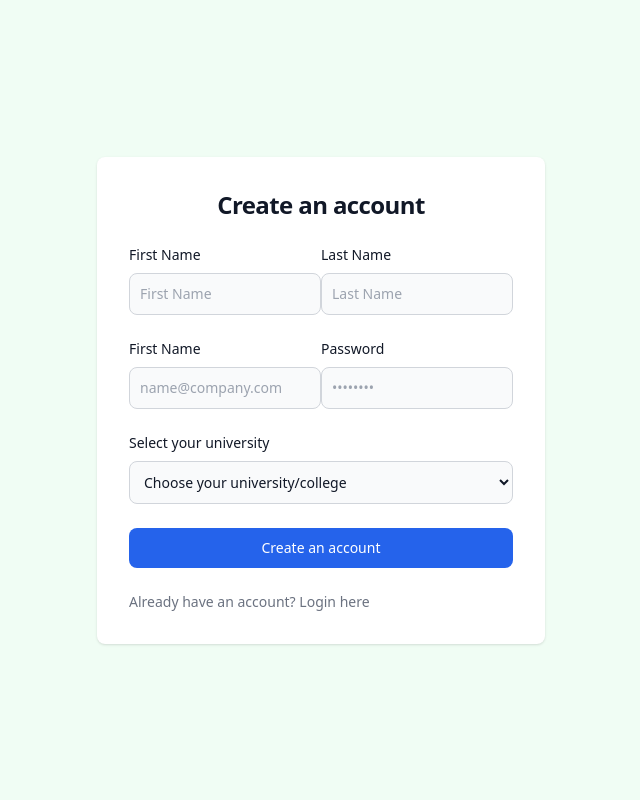
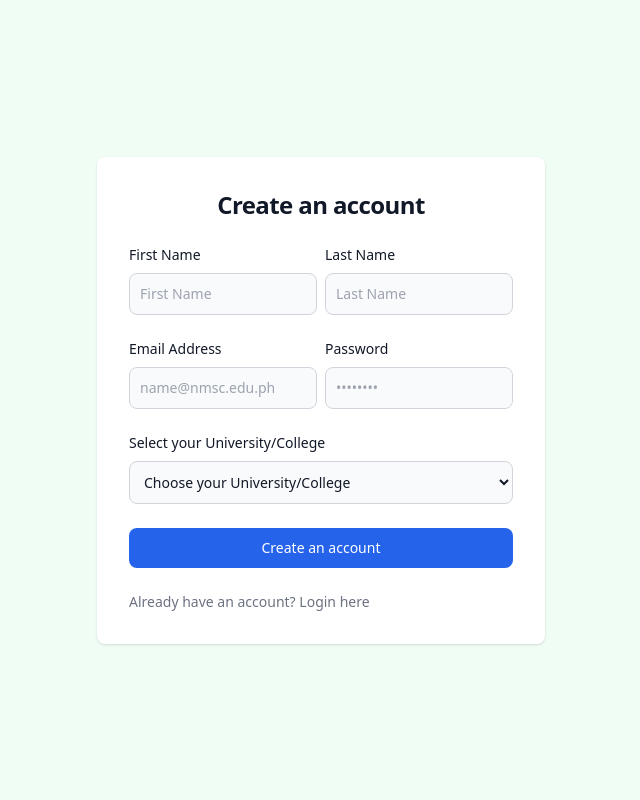
Before and after one commit to ktare23E/university_review, a PHP site: page /register.php in a window 1280 px wide. Shown: the whole page, without its empty margins (319-959 px from the left). Run offline with PHP 8.4, Linux system fonts and the light colour scheme; data comes from the database, SQL or seed files in the repository; some libraries are stand-ins or nearby versions.

Commit message:
done registration ui with testing an errors and functionalities

```diff
--- a/classes/university.php
+++ b/classes/university.php
@@ -25,17 +25,53 @@ Class University extends ConnectDatabase{
 
     protected function studentRegistration($student_firstname,$student_lastname,$student_email,$student_password,$university_id){
         try{
-            //check student email if email is edu
-            if(strpos($student_email,'edu') !== false){
+            //check if first name and last name is empty
+            $errors = [];
+            if(empty($student_firstname)){
+                $errors[] = 'First name is required';
+            }
+
+            if(empty($student_lastname)){
+                $errors[] = 'Last name is required';
+            }
+
+            if(empty($student_email)){
+                $errors[] = 'Email is required';
+            }else{
+                 //check if email is valid
+                if(!filter_var($student_email,FILTER_VALIDATE_EMAIL)){
+                    $errors[] = 'Email is invalid';
+                }
+
+                if(strpos($student_email,'edu') === false){
+                    $errors[] = 'Email must be an institutional email';
+                }
+            }
+
+
+            if(empty($student_password)){
+                $errors[] = 'Password is required';
+            }else{
+                $hashed_password = password_hash($student_password,PASSWORD_DEFAULT);
+            }
+
+            if(empty($university_id)){
+                $errors[] = 'University is required';
+            }
+
+
+            if(empty($errors)){
                 //insert query
                 $sql = "INSERT INTO student (student_firstname,student_lastname,student_email,student_password,university_id)
-                        VALUES(?,?,?,?,?)";
+                VALUES(?,?,?,?,?)";
                 $stmt = $this->connect()->prepare($sql);
-                $stmt->execute([$student_firstname,$student_lastname,$student_email,$student_password,$university_id]);
+                $stmt->execute([$student_firstname,$student_lastname,$student_email,$hashed_password,$university_id]);
                 header("location:register.php?success=1");
             }else{
-                header("location:register.php?failed=1");
+                $bulkError = json_encode($errors);
+                header("location:register.php?errors=".urlencode($bulkError));
             }
+
         }catch(PDOException $e){
             echo "ERror! ".$e->getMessage();
         }
@@ -185,7 +221,7 @@ Class University extends ConnectDatabase{
     }
 
     //display or view functionalities
-    protected function displayUniversity(){
+    protected function displayUniversity():iterable{
         try{
             $sql = "SELECT * FROM university";
             $stmt = $this->connect()->query($sql);
@@ -279,7 +315,6 @@ Class University extends ConnectDatabase{
             header("location:".$path."/index.php");
         }
     }
-
 
     //update functions
     protected function updateUniversity($university_id,$university_name,$university_address,$university_email,$university_status,$university_description,$university_type,$university_tuition){
--- a/register.php
+++ b/register.php
@@ -1,8 +1,34 @@
 <?php
 
 include_once 'includes/autoloader.php';
+if(isset($_GET['errors'])){
+    $errors = json_decode(urldecode($_GET['errors']));
+    foreach($errors as $error){
+        echo "<script>alert('".$error."')</script>";
+    }
+}
+
+if(isset($_GET['success'])){
+    echo "<script>alert('Successful Registration!')</script>";
+}
+
 $init = new UniversityView();
 $universities = $init->universityData();
+
+if(isset($_POST['submit'])){
+    $student_firstname = $_POST['student_fistname'];
+    $student_lastname = $_POST['student_lastname'];
+    $student_email = $_POST['student_email'];
+    $student_password = $_POST['student_password'];
+    $university_id = $_POST['university_id'];
+
+    $controllers = new UniversityControllers();
+    $controllers->insertStudent($student_firstname,$student_lastname,$student_email,$student_password,$university_id);
+
+}
+
+
+
 ?>
 <!DOCTYPE html>
 <html lang="en">
@@ -12,6 +38,7 @@ $universities = $init->universityData();
     <meta name="viewport" content="width=device-width, initial-scale=1.0">
     <title>Register</title>
     <script src="https://cdn.tailwindcss.com"></script>
+    <script src="https://code.jquery.com/jquery-3.7.1.min.js" integrity="sha256-/JqT3SQfawRcv/BIHPThkBvs0OEvtFFmqPF/lYI/Cxo=" crossorigin="anonymous"></script>
 </head>
 
 <body>
@@ -22,8 +49,8 @@ $universities = $init->universityData();
                     <h1 class="text-xl font-bold text-center leading-tight tracking-tight text-gray-900 md:text-2xl dark:text-white">
                         Create an account
                     </h1>
-                    <form class="space-y-4 md:space-y-6" action="#">
-                        <div class="grid grid-cols-2">
+                    <form class="space-y-4 md:space-y-6" action="#" method="POST">
+                        <div class="grid grid-cols-2 gap-2">
                             <div>
                                 <label for="email" class="block mb-2 text-sm font-medium text-gray-900 dark:text-white">First Name</label>
                                 <input type="text" name="student_fistname" id="student_fistname" class="bg-gray-50 border border-gray-300 text-gray-900 sm:text-sm rounded-lg focus:ring-primary-600 focus:border-primary-600 block w-full p-2.5 dark:bg-gray-700 dark:border-gray-600 dark:placeholder-gray-400 dark:text-white dark:focus:ring-blue-500 dark:focus:border-blue-500" placeholder="First Name" required="">
@@ -33,26 +60,26 @@ $universities = $init->universityData();
                                 <input type="text" name="student_lastname" id="student_lastname" class="bg-gray-50 border border-gray-300 text-gray-900 sm:text-sm rounded-lg focus:ring-primary-600 focus:border-primary-600 block w-full p-2.5 dark:bg-gray-700 dark:border-gray-600 dark:placeholder-gray-400 dark:text-white dark:focus:ring-blue-500 dark:focus:border-blue-500" placeholder="Last Name" required="">
                             </div>
                         </div>
-                        <div class="grid grid-cols-2">
+                        <div class="grid grid-cols-2 gap-2">
                             <div>
-                                <label for="email" class="block mb-2 text-sm font-medium text-gray-900 dark:text-white">First Name</label>
-                                <input type="email" name="email" id="email" class="bg-gray-50 border border-gray-300 text-gray-900 sm:text-sm rounded-lg focus:ring-primary-600 focus:border-primary-600 block w-full p-2.5 dark:bg-gray-700 dark:border-gray-600 dark:placeholder-gray-400 dark:text-white dark:focus:ring-blue-500 dark:focus:border-blue-500" placeholder="name@company.com" required="">
+                                <label for="email" class="block mb-2 text-sm font-medium text-gray-900 dark:text-white">Email Address</label>
+                                <input type="email" name="student_email" id="student_email" class="bg-gray-50 border border-gray-300 text-gray-900 sm:text-sm rounded-lg focus:ring-primary-600 focus:border-primary-600 block w-full p-2.5 dark:bg-gray-700 dark:border-gray-600 dark:placeholder-gray-400 dark:text-white dark:focus:ring-blue-500 dark:focus:border-blue-500" placeholder="name@nmsc.edu.ph" required="">
                             </div>
                             <div>
                                 <label for="password" class="block mb-2 text-sm font-medium text-gray-900 dark:text-white">Password</label>
-                                <input type="password" name="password" id="password" placeholder="••••••••" class="bg-gray-50 border border-gray-300 text-gray-900 sm:text-sm rounded-lg focus:ring-primary-600 focus:border-primary-600 block w-full p-2.5 dark:bg-gray-700 dark:border-gray-600 dark:placeholder-gray-400 dark:text-white dark:focus:ring-blue-500 dark:focus:border-blue-500" required="">
+                                <input type="password" name="student_password" id="student_password" placeholder="••••••••" class="bg-gray-50 border border-gray-300 text-gray-900 sm:text-sm rounded-lg focus:ring-primary-600 focus:border-primary-600 block w-full p-2.5 dark:bg-gray-700 dark:border-gray-600 dark:placeholder-gray-400 dark:text-white dark:focus:ring-blue-500 dark:focus:border-blue-500" required="">
                             </div>
                         </div>
                         <div>
-                            <label for="countries" class="block mb-2 text-sm font-medium text-gray-900 dark:text-white">Select your university</label>
-                            <select id="countries" class="bg-gray-50 border border-gray-300 text-gray-900 text-sm rounded-lg focus:ring-blue-500 focus:border-blue-500 block w-full p-2.5 dark:bg-gray-700 dark:border-gray-600 dark:placeholder-gray-400 dark:text-white dark:focus:ring-blue-500 dark:focus:border-blue-500">
-                                <option selected>Choose your university/college</option>
+                            <label for="university_id" class="block mb-2 text-sm font-medium text-gray-900 dark:text-white">Select your University/College</label>
+                            <select id="university_id" name="university_id" required class="bg-gray-50 border border-gray-300 text-gray-900 text-sm rounded-lg focus:ring-blue-500 focus:border-blue-500 block w-full p-2.5 dark:bg-gray-700 dark:border-gray-600 dark:placeholder-gray-400 dark:text-white dark:focus:ring-blue-500 dark:focus:border-blue-500">
+                                <option selected>Choose your University/College</option>
                                 <?php foreach($universities as $university):?>
                                     <option value="<?php echo $university['university_id']?>"><?php echo $university['university_name']?></option>
                                 <?php endforeach ?>
                             </select>
                         </div>
-                        <button type="submit" class="w-full bg-blue-600 text-white bg-primary-600 hover:bg-primary-700 focus:ring-4 focus:outline-none focus:ring-primary-300 font-medium rounded-lg text-sm px-5 py-2.5 text-center dark:bg-primary-600 dark:hover:bg-primary-700 dark:focus:ring-primary-800">Create an account</button>
+                        <button type="submit" name="submit" class="w-full bg-blue-600 text-white bg-primary-600 hover:bg-primary-700 focus:ring-4 focus:outline-none focus:ring-primary-300 font-medium rounded-lg text-sm px-5 py-2.5 text-center dark:bg-primary-600 dark:hover:bg-primary-700 dark:focus:ring-primary-800">Create an account</button>
                         <p class="text-sm font-light text-gray-500 dark:text-gray-400">
                             Already have an account? <a href="login.php" class="font-medium text-primary-600 hover:underline dark:text-primary-500">Login here</a>
                         </p>
@@ -62,5 +89,7 @@ $universities = $init->universityData();
         </div>
     </section>
 </body>
+<script>
 
+</script>
 </html>
```
